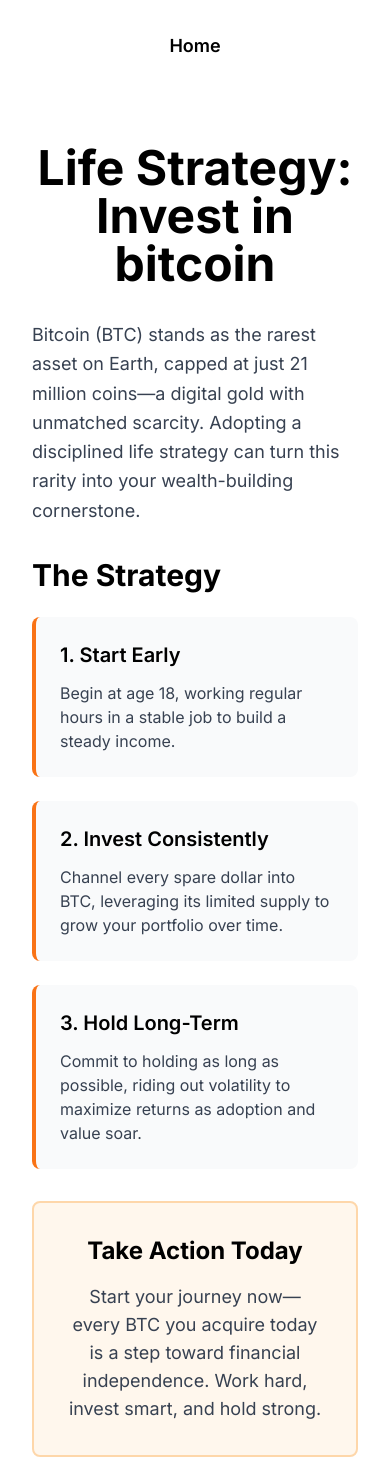
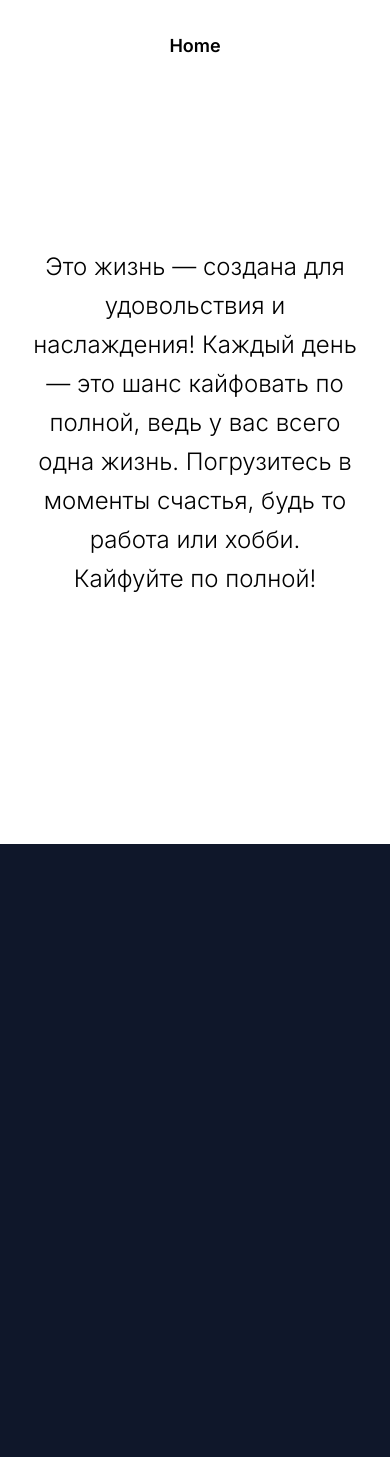
Before and after one commit to vadimkus/iamdifferent, a Next.js app: page /how-to-live-differently in a window 390 px wide. After the commit the page ends 844 px from the top, so only its background shows below. Built offline with nearby package versions, Linux system fonts and the light colour scheme.

Commit message:
Update homepage with Russian text and improved layout

```diff
--- a/src/app/how-to-live-differently/page.tsx
+++ b/src/app/how-to-live-differently/page.tsx
@@ -11,62 +11,12 @@ export default function HowToLiveDifferently() {
         </a>
       </div>
 
-      {/* Page content */}
-      <div className="pt-36 px-8 max-w-4xl mx-auto">
-        <div className="space-y-8">
-          {/* Main Title */}
-          <div className="text-center">
-            <h1 className="text-5xl font-bold text-black mb-4">
-              Life Strategy: Invest in bitcoin
-            </h1>
-          </div>
-
-          {/* Introduction */}
-          <div className="text-lg text-gray-700 leading-relaxed">
-            <p className="mb-6">
-              Bitcoin (BTC) stands as the rarest asset on Earth, capped at just 21 million coins—a digital gold with unmatched scarcity. Adopting a disciplined life strategy can turn this rarity into your wealth-building cornerstone.
-            </p>
-          </div>
-
-          {/* The Strategy Section */}
-          <div>
-            <h3 className="text-3xl font-bold text-black mb-6">The Strategy</h3>
-
-            <div className="space-y-6">
-              {/* Step 1 */}
-              <div className="bg-gray-50 p-6 rounded-lg border-l-4 border-orange-500">
-                <h4 className="text-xl font-semibold text-black mb-3">1. Start Early</h4>
-                <p className="text-gray-700">
-                  Begin at age 18, working regular hours in a stable job to build a steady income.
-                </p>
-              </div>
-
-              {/* Step 2 */}
-              <div className="bg-gray-50 p-6 rounded-lg border-l-4 border-orange-500">
-                <h4 className="text-xl font-semibold text-black mb-3">2. Invest Consistently</h4>
-                <p className="text-gray-700">
-                  Channel every spare dollar into BTC, leveraging its limited supply to grow your portfolio over time.
-                </p>
-              </div>
-
-              {/* Step 3 */}
-              <div className="bg-gray-50 p-6 rounded-lg border-l-4 border-orange-500">
-                <h4 className="text-xl font-semibold text-black mb-3">3. Hold Long-Term</h4>
-                <p className="text-gray-700">
-                  Commit to holding as long as possible, riding out volatility to maximize returns as adoption and value soar.
-                </p>
-              </div>
-            </div>
-          </div>
-
-
-          {/* Call to Action */}
-          <div className="text-center bg-orange-50 p-8 rounded-lg border-2 border-orange-200">
-            <h3 className="text-2xl font-bold text-black mb-4">Take Action Today</h3>
-            <p className="text-lg text-gray-700">
-              Start your journey now—every BTC you acquire today is a step toward financial independence. Work hard, invest smart, and hold strong.
-            </p>
-          </div>
+      {/* Main content */}
+      <div className="min-h-screen flex items-center justify-center px-8">
+        <div className="max-w-4xl mx-auto text-center">
+          <p className="text-2xl md:text-3xl text-black leading-relaxed font-light">
+            Это жизнь — создана для удовольствия и наслаждения! Каждый день — это шанс кайфовать по полной, ведь у вас всего одна жизнь. Погрузитесь в моменты счастья, будь то работа или хобби. Кайфуйте по полной!
+          </p>
         </div>
       </div>
     </main>
--- a/src/app/page.tsx
+++ b/src/app/page.tsx
@@ -9,7 +9,7 @@ export default function Home() {
   return (
     <main className="min-h-screen bg-white relative overflow-hidden">
       <video
-        className="absolute inset-0 w-full h-full object-cover scale-50 -mt-48"
+        className="absolute inset-0 w-full h-full object-cover scale-50 -mt-52"
         autoPlay
         muted
         loop
@@ -21,12 +21,16 @@ export default function Home() {
 
       {/* Button text overlay */}
       <div className="absolute top-8 left-1/2 transform -translate-x-1/2 z-10 flex space-x-8">
-        <a
-          href="/how-to-live-differently"
-          className="text-black text-lg font-semibold hover:text-gray-600 transition-colors duration-200 cursor-pointer"
-        >
-          How to Live Differently
-        </a>
+        <span className="text-black text-lg font-normal">
+          Как жить по-другому?
+        </span>
+      </div>
+
+      {/* Text under video */}
+      <div className="absolute bottom-60 left-1/2 transform -translate-x-1/2 z-10 w-full max-w-4xl px-8">
+        <p className="text-center text-lg md:text-xl text-black leading-relaxed font-light">
+          Это жизнь — создана для удовольствия и наслаждения! Каждый день — это шанс кайфовать по полной, ведь у вас всего одна жизнь. Погрузитесь в моменты счастья, будь то работа или хобби. Кайфуйте по полной!
+        </p>
       </div>
     </main>
   )
```
